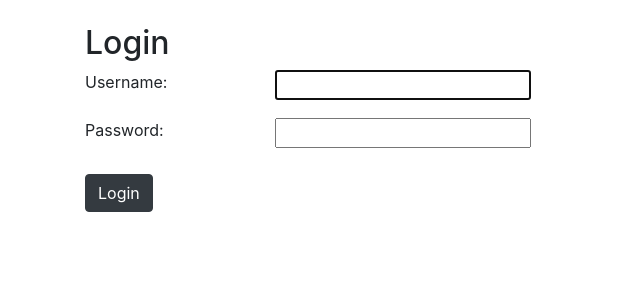
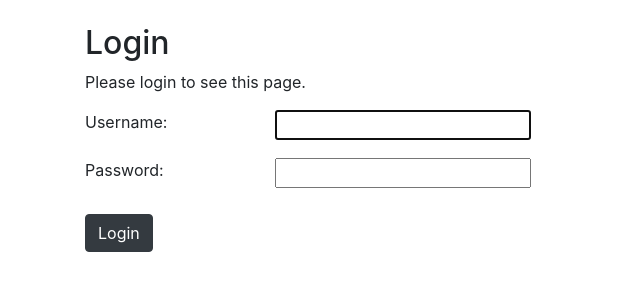
Before and after one commit to rami6/HR-app, a Django app: page /accounts/login/?next=/org/employee-search in a window 1280 px wide. Shown: the top 300 px of the page, without its empty margins (0-640 px from the left). Run offline with Django 3.2, Linux system fonts and the light colour scheme; some libraries are stand-ins or nearby versions.

Commit message:
Require login to open employee-search view

```diff
--- a/HumanResources/settings.py
+++ b/HumanResources/settings.py
@@ -123,5 +123,6 @@ USE_TZ = True
 
 STATIC_URL = '/static/'
 
+LOGIN_URL = reverse_lazy('login')
 LOGIN_REDIRECT_URL = reverse_lazy('employee_search')
 LOGOUT_REDIRECT_URL = reverse_lazy('login')
--- a/org_structure/views.py
+++ b/org_structure/views.py
@@ -1,6 +1,7 @@
-from django.shortcuts import render
 from django.views.generic import TemplateView
+from django.contrib.auth.mixins import LoginRequiredMixin
 
 
-class EmployeeSearchView(TemplateView):
+class EmployeeSearchView(LoginRequiredMixin, TemplateView):
+
     template_name = 'employee_search.html'
--- a/templates/registration/login.html
+++ b/templates/registration/login.html
@@ -7,6 +7,15 @@
     <h2>Login</h2>
     {% if form.errors %}
     <p>Your username and password didn't match. Please try again.</p>
+    {% endif %}
+
+    {% if next %}
+        {% if user.is_authenticated %}
+        <p>Your account doesn't have access to this page. To proceed,
+        please login with an account that has access.</p>
+        {% else %}
+        <p>Please login to see this page.</p>
+        {% endif %}
     {% endif %}
 
     <form method="post" class="mt-2 mb-2">
@@ -24,6 +33,7 @@
         </div>
     </div>
     <input type="submit" value="Login" class="btn btn-dark mt-2 mb-2" />
+    <input type="hidden" name="next" value="{{ next }}" />
     </form>
 </div>
 {% endblock %}
```
